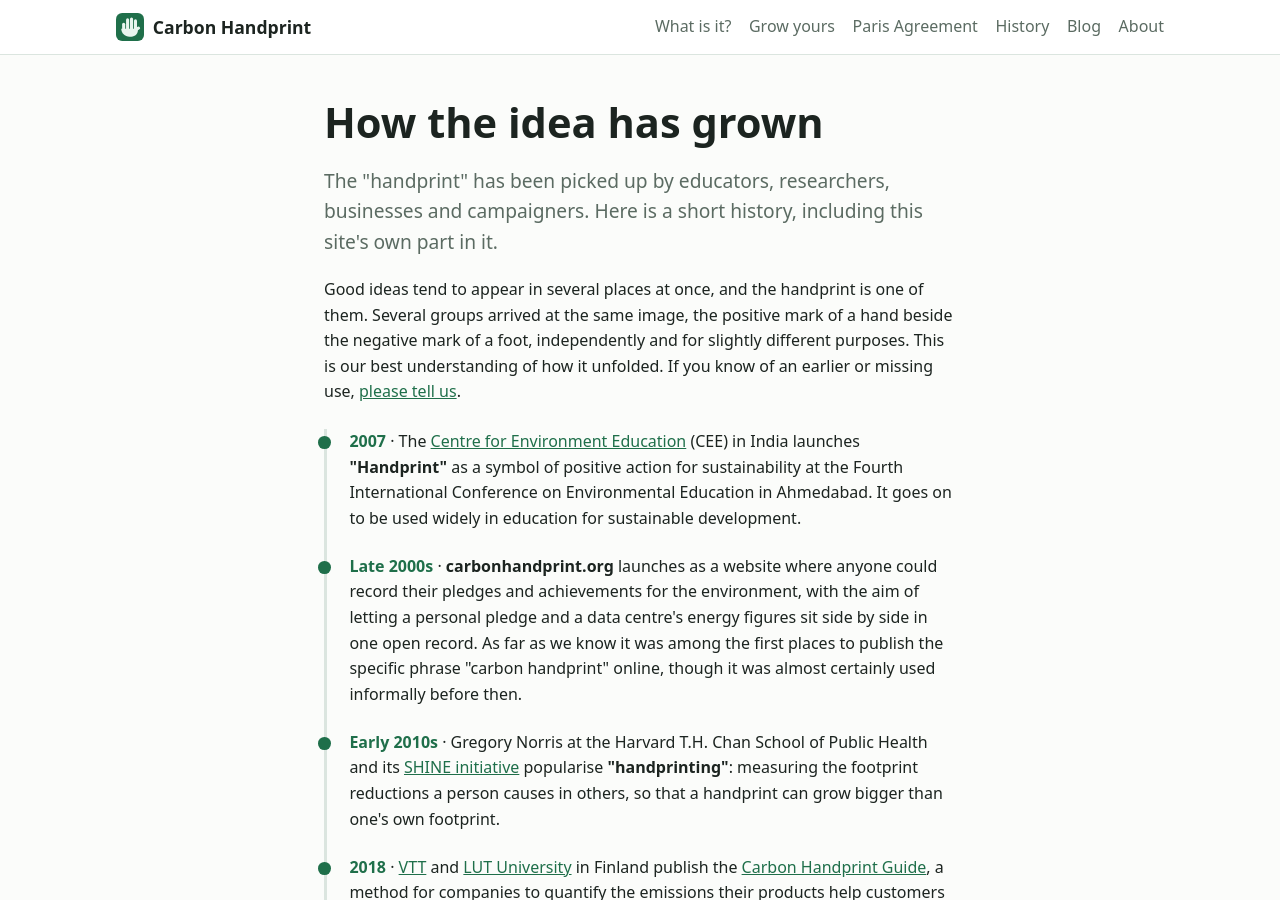
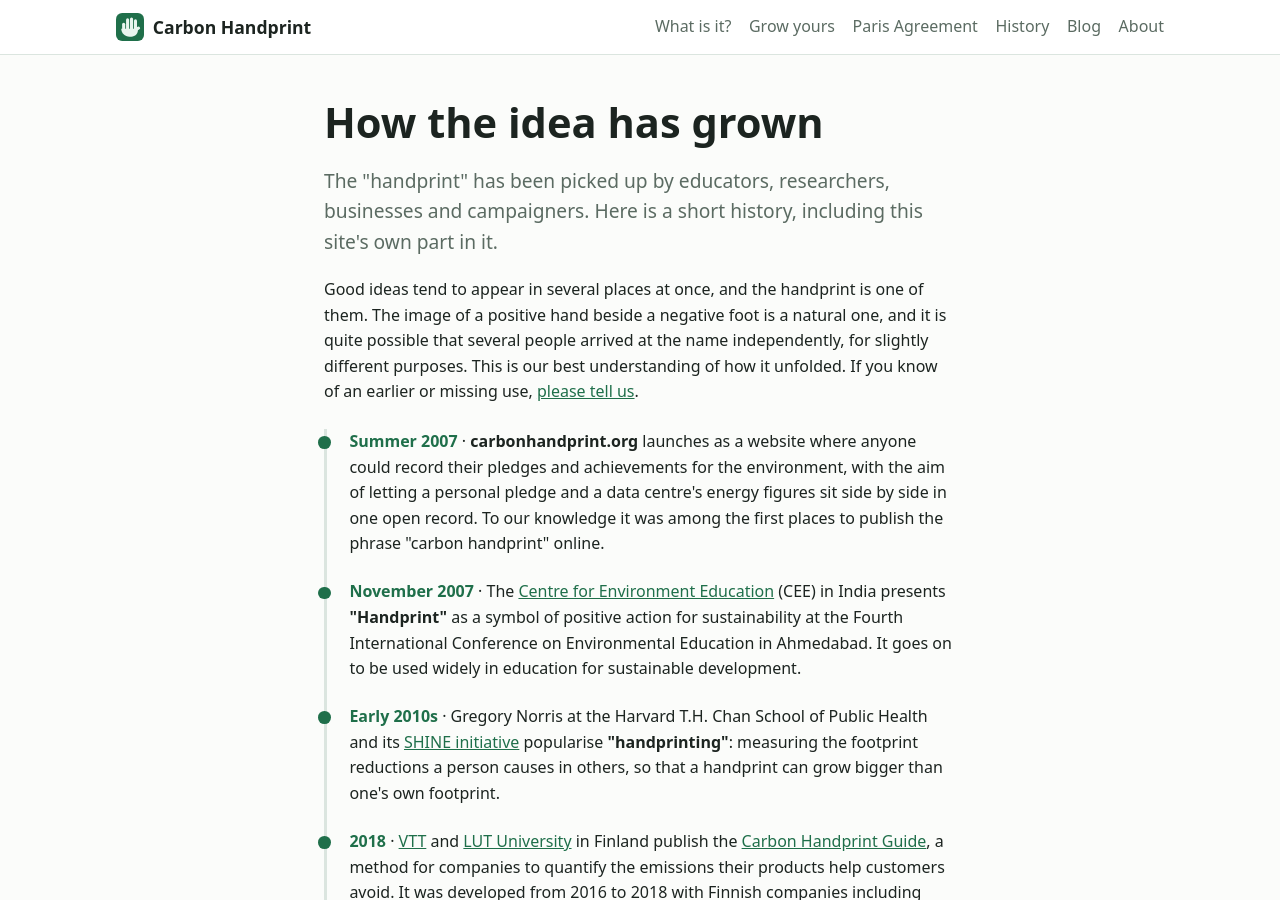
Before and after one commit to multiplicit-com/carbonhandprint, a Jekyll site: the page built from history.md, in a window 1280 px wide and 900 px high. Built offline with Jekyll 4.4.1, drawn with Linux system fonts in a browser that asks for light colours.

Commit message:
Date the original site to summer 2007
Co-Authored-By: Claude Opus 5.5 <noreply@anthropic.com>
Claude-Session: https://claude.ai/code/session_01Li7jXRtkERso7tJFT24TLP

```diff
--- a/history.md
+++ b/history.md
@@ -6,12 +6,11 @@ permalink: /history/
 description: A short history of the carbon handprint and environmental handprint concepts, from the 2000s to today.
 ---
 
-Good ideas tend to appear in several places at once, and the handprint is one of them. Several groups arrived at the same image, the positive mark of a hand beside the negative mark of a foot, independently and for slightly different purposes. This is our best understanding of how it unfolded. If you know of an earlier or missing use, [please tell us](/about/#get-in-touch).
+Good ideas tend to appear in several places at once, and the handprint is one of them. The image of a positive hand beside a negative foot is a natural one, and it is quite possible that several people arrived at the name independently, for slightly different purposes. This is our best understanding of how it unfolded. If you know of an earlier or missing use, [please tell us](/about/#get-in-touch).
 
 <ol class="timeline">
-  <li><span class="yr">2007</span> · The <a href="https://www.ceeindia.org/handprint.php">Centre for Environment Education</a> (CEE) in India launches <strong>"Handprint"</strong> as a symbol of positive action for sustainability at the Fourth International Conference on Environmental Education in Ahmedabad. It goes on to be used widely in education for sustainable development.</li>
-  <li><span class="yr">Late 2000s</span> · <strong>carbonhandprint.org</strong> launches as a website where anyone could record their pledges and achievements for the environment, with the aim of letting a personal pledge and a data centre's energy figures sit side by side in one open record. As far as we know it was among the first places to publish the specific phrase "carbon handprint" online, though it was almost certainly used informally before then.</li>
-  <!-- TODO (Steve): add the launch year and any early history you can substantiate, e.g. first registration date or early press. -->
+  <li><span class="yr">Summer 2007</span> · <strong>carbonhandprint.org</strong> launches as a website where anyone could record their pledges and achievements for the environment, with the aim of letting a personal pledge and a data centre's energy figures sit side by side in one open record. To our knowledge it was among the first places to publish the phrase "carbon handprint" online.</li>
+  <li><span class="yr">November 2007</span> · The <a href="https://www.ceeindia.org/handprint.php">Centre for Environment Education</a> (CEE) in India presents <strong>"Handprint"</strong> as a symbol of positive action for sustainability at the Fourth International Conference on Environmental Education in Ahmedabad. It goes on to be used widely in education for sustainable development.</li>
   <li><span class="yr">Early 2010s</span> · Gregory Norris at the Harvard T.H. Chan School of Public Health and its <a href="https://hwpi.harvard.edu/files/chge/files/SHINE-Handprints_0_0.pdf">SHINE initiative</a> popularise <strong>"handprinting"</strong>: measuring the footprint reductions a person causes in others, so that a handprint can grow bigger than one's own footprint.</li>
   <li><span class="yr">2018</span> · <a href="https://www.vttresearch.com/">VTT</a> and <a href="https://www.lut.fi/">LUT University</a> in Finland publish the <a href="https://sarjaweb.vtt.fi/julkaisut/muut/2018/Carbon_Handprint_Guide.pdf">Carbon Handprint Guide</a>, a method for companies to quantify the emissions their products help customers avoid. It was developed from 2016 to 2018 with Finnish companies including <strong>Nokia</strong>, Neste and KONE (<a href="https://phys.org/news/2018-12-environmental-indicator-positive-climate-impacts.html">announcement</a>).</li>
   <li><span class="yr">2021</span> · After a two-year project with 16 companies, VTT and LUT release <a href="https://sarjaweb.vtt.fi/julkaisut/muut/2021/Carbon_handprint_guide_2021.pdf">guide version 2.0</a> and widen the carbon handprint into an <a href="https://www.vttresearch.com/en/news-and-ideas/carbon-handprint-evolved-environmental-handprint-vtt-and-lut-developed-positive">environmental handprint</a> covering air, water, nutrients and resources.</li>
```
Also changed, not shown: _posts/2026-11-26-carbon-handprint-is-back.md (+1 -1 lines), about.md (+1 -1 lines).
